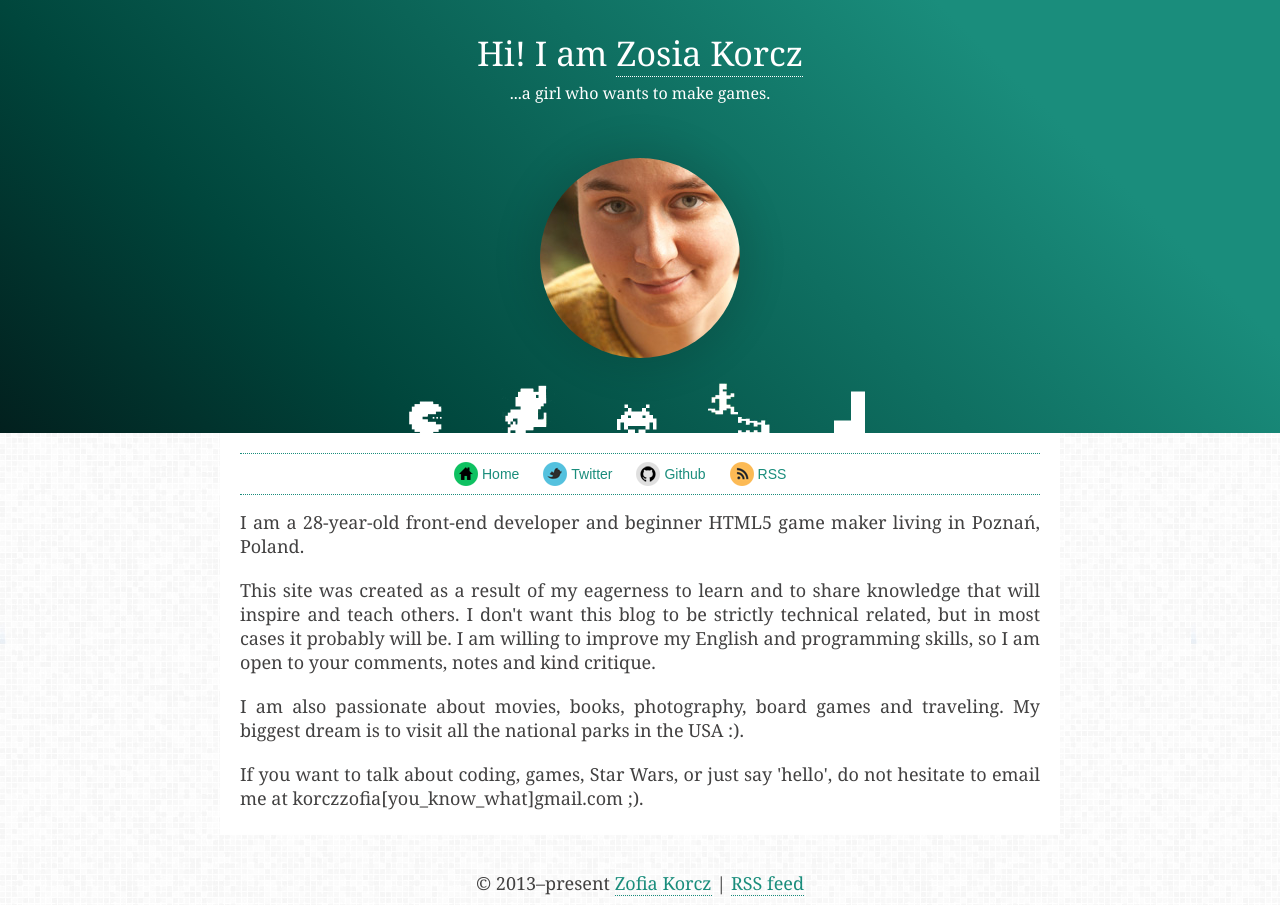
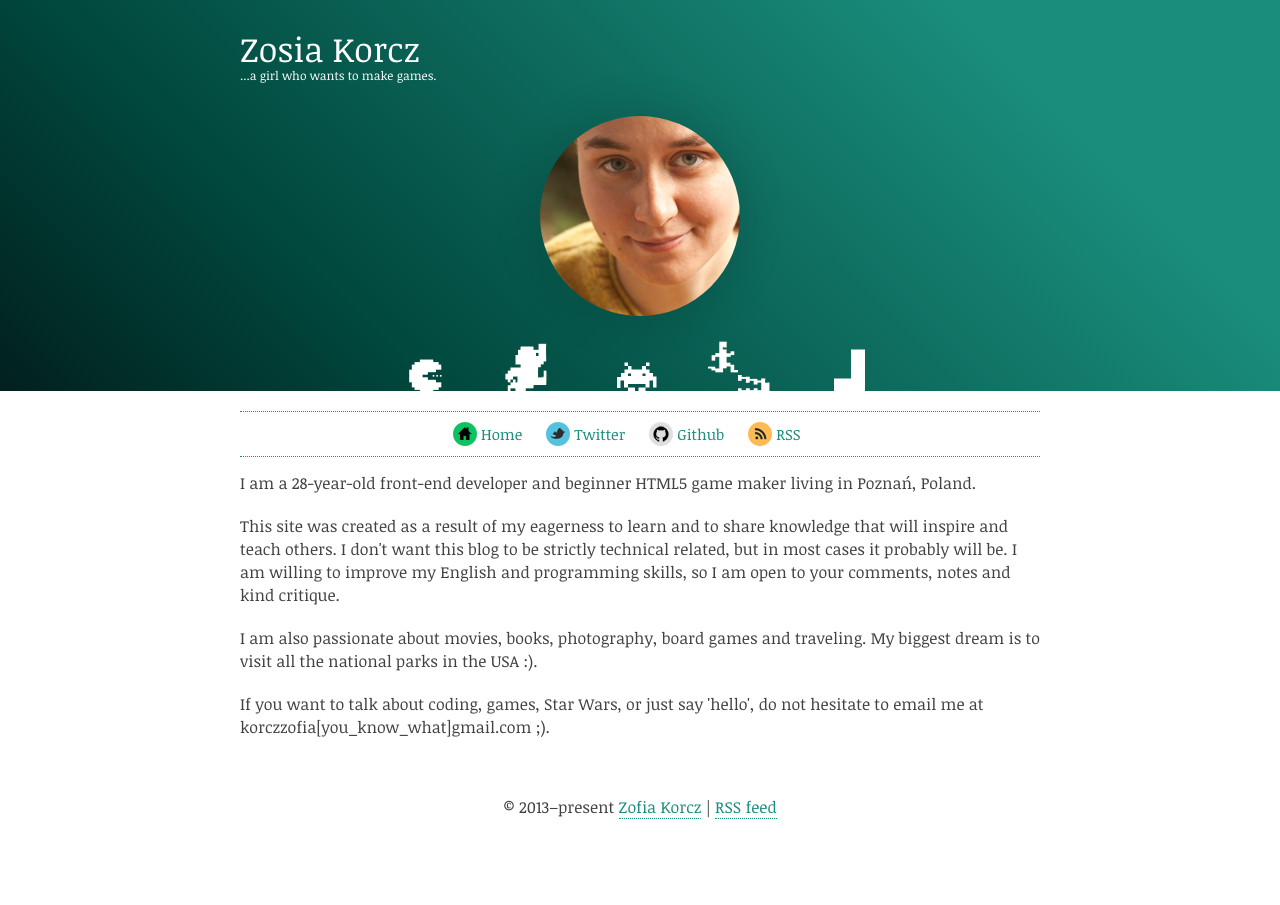
Before and after one commit to Calanthe/Calanthe.github.io, a Jekyll site: the page built from about.html, in a window 1280 px wide. Built offline with Jekyll 4.4.1, drawn with Linux system fonts in a browser that asks for light colours; some web fonts are replaced; Markdown is read by kramdown in place of the engine named in the settings.

Commit message:
design changes part 1, fonts

```diff
--- a/_drafts/sliding-puzzle-game-phaser.markdown
+++ b/_drafts/sliding-puzzle-game-phaser.markdown
@@ -47,6 +47,8 @@ var game = new Phaser.Game(800, 600, Phaser.CANVAS,
 {% endhighlight %}
 
 The above line demonstrates how to initialize the `Phaser` instance, by setting a proper width and height, the method of rendering (it can be also `Phaser.AUTO` to detect WebGL with a fallback to canvas), the aforementioned id of the parent element and the list of used states in the game.
+
+### Game loop
 
 We have two states in the game: `preload` and `create`. They will be fired in the same order as they are specified. The `Phaser` allows you to use more than those two, e.g. `boot` to show a loader but in this game we will use only two basic states.
 
@@ -170,6 +172,8 @@ function selectPiece(piece) {
 
 {% endhighlight %}
 
+### Moving pieces
+
 Before moving the piece, we need to be sure that there is a black piece in a close neighborhood. There is a `canMove` function which looks for a black block in every direction from the clicked piece:
 
 {% highlight js %}
--- a/_layouts/default.html
+++ b/_layouts/default.html
@@ -7,6 +7,7 @@
         <meta name="Keywords" content="HTML,HTML5,JavaScript,DOM,jQuery,HTML5 games,CSS 3,tutorial,programming,development,Duck Hunt,canvas,webgl,MDN,Zofia Korcz,Zosia Korcz"/>
         <meta name="viewport" content="width=device-width"/>
         <link href='http://fonts.googleapis.com/css?family=Droid+Serif' rel='stylesheet' type='text/css'/>
+        <link href='http://fonts.googleapis.com/css?family=Noticia+Text:400,400italic' rel='stylesheet' type='text/css'>
         <link rel="alternate" type="application/rss+xml" title="{{ site.name }}" href="{{ site.url }}/feed.xml"/>
 
         <!-- Custom CSS -->
@@ -21,7 +22,7 @@
           <div class="top-stripe">
                 <div class="top-site">
                   <div class="header">
-                      <h1>Hi! I am <a href="{{ site.url }}">Zosia Korcz</a></h1>
+                      <h1><a href="{{ site.url }}">Zosia Korcz</a></h1>
                       <h2>...a girl who wants to make games.</h2>
                   </div>
                 </div>
--- a/_layouts/post_index.html
+++ b/_layouts/post_index.html
@@ -7,6 +7,7 @@
         <meta name="Keywords" content="HTML,HTML5,JavaScript,DOM,jQuery,HTML5 games,CSS 3,tutorial,programming,development,Duck Hunt,canvas,webgl,MDN,Zofia Korcz,Zosia Korcz"/>
         <meta name="viewport" content="width=device-width"/>
         <link href='http://fonts.googleapis.com/css?family=Droid+Serif' rel='stylesheet' type='text/css'/>
+        <link href='http://fonts.googleapis.com/css?family=Noticia+Text:400,400italic' rel='stylesheet' type='text/css'>
         <link rel="alternate" type="application/rss+xml" title="{{ site.name }}" href="{{ site.url }}/feed.xml"/>
 
         <!-- syntax highlighting CSS -->
--- a/css/main.css
+++ b/css/main.css
@@ -13,9 +13,8 @@
 html, body { height: 100%; }
 
 body {
-  background: url('./../assets/bg.png') repeat top left #FFF;
-  font: 18px Georgia, 'Times New Roman', Times, serif;
-  text-align: center;
+  background: #FFF;
+  font: 16px 'Noticia Text', Georgia, 'Times New Roman', Times, serif;
   color: #424141;
 }
 
@@ -44,12 +43,11 @@ ul.posts {
 ul.posts li {
   margin: 0 0 1em 0;
   padding: 0 0 1em 0;
-  border-bottom: 1px solid #0AC692;
 }
 
 ul.posts li,
 .post p {
-  line-height: 24px;
+  line-height: 23px;
 }
 
 ul.posts li:last-child{
@@ -82,7 +80,7 @@ div.post p {
 }
 
 .menu-wrapper {
-  font: 14px Droid Serif,sans-serif;
+  font-size: 15px;
 }
 
 .about.post p{
@@ -98,12 +96,23 @@ div.about p:nth-child(2) {
 	color: #424141;
 }
 
+.post-item-img {
+  float: left;
+  width: 300px;
+}
+
+.post-item-into {
+  float: right;
+  width: 490px;
+  padding-left: 10px;
+}
 /*****************************************************************************/
 /*
 /* Site
 /*
 /*****************************************************************************/
 .top-stripe {
+  text-align: center;
   background: rgb(2,32,30); /* Old browsers */
   background: -moz-linear-gradient(45deg,  rgba(2,32,30,1) 0%, rgba(0,70,60,1) 25%, rgba(26,141,124,1) 80%); /* FF3.6+ */
   background: -webkit-gradient(linear, left bottom, right top, color-stop(0%,rgba(2,32,30,1)), color-stop(25%,rgba(0,70,60,1)), color-stop(80%,rgba(26,141,124,1))); /* Chrome,Safari4+ */
@@ -116,7 +125,7 @@ div.about p:nth-child(2) {
 
 .top-stripe img {
   display: inline-block;
-  margin: 20px 0 20px 0;
+  margin: 0 0 20px 0;
   -webkit-border-radius: 100px;
   -moz-border-radius: 100px;
   border-radius: 100px;
@@ -129,8 +138,8 @@ div.about p:nth-child(2) {
   max-width: 800px;
   margin: 0 auto;
   padding: 2em 0;
-  font-family: 'Droid Serif', Georgia,'Times New Roman', serif;
   color: #FFF;
+  text-align: left;
 }
 
 .top-site .header a,
@@ -138,19 +147,22 @@ div.about p:nth-child(2) {
   color: #FFF;
   font-weight: normal;
   text-decoration: none;
-  border-bottom: #FFF 1px dotted;
 }
 
 .top-site .header h1 {
   font-size: 34px;
   font-weight: normal;
-  padding: 0 0 14px 0;
+  padding: 0;
 }
 
 .top-site .header h2 {
-  font-size: 16px;
+  font-size: 12px;
   font-weight: normal;
   line-height: 18px;
+}
+
+.top-site .header h2 span {
+  color: ;
 }
 
 .top-stripe .retro-stripe {
@@ -163,7 +175,6 @@ div.about p:nth-child(2) {
 }
 
 .site {
-  text-align: justify;
   max-width: 800px;
   margin: 0 auto 2em;
   background-color: #FFF;
@@ -195,7 +206,6 @@ footer a:hover {
 
 .site .title {
   font-size: 20px;
-  font-family: 'Droid Serif', Georgia,'Times New Roman', serif;
   font-weight: normal;
   border-bottom: none;
 }
@@ -204,8 +214,8 @@ footer a:hover {
   color: #AAA;
 }
 
-.site .menu-wrapper {
-  height: 40px;
+.menu-wrapper {
+  height: 44px;
   margin: 0 0 10px 0;
   max-width: 800px;
   border-top: #1A8D7C 1px dotted;
@@ -213,47 +223,48 @@ footer a:hover {
   background-color: #FFF;
 }
 
-.site .menu-wrapper ul {
+.menu-wrapper ul {
   display: block;
   padding: 0px 10px;
   margin: 0 auto;
-  width: 392px;
+  width: 394px;
 }
 
-.site .menu-wrapper ul li {
+.menu-wrapper ul li {
   list-style: none;
   display: inline-block;
   padding: 12px 10px;
 }
 
-.site .menu-wrapper ul li a {
+.menu-wrapper ul li a {
   border-bottom: none;
-  padding: 4px 0 4px 28px;
+  padding: 2px 0 2px 28px;
   background: url('./../assets/sprites.png') no-repeat;
 }
 
-.site .menu-wrapper ul li.about a {
+.menu-wrapper ul li.about a {
   background-position: 0 0;
 }
 
-.site .menu-wrapper ul li.home a {
+.menu-wrapper ul li.home a {
   background-position: 0 -26px;
 }
 
-.site .menu-wrapper ul li.twitter a {
+.menu-wrapper ul li.twitter a {
   background-position: 0 -78px;
 }
 
-.site .menu-wrapper ul li.github a {
+.menu-wrapper ul li.github a {
   background-position: 0 -104px;
 }
 
-.site .menu-wrapper ul li.rss a {
+.menu-wrapper ul li.rss a {
   background-position: 0 -52px;
 }
 
 footer {
   padding: 0 0 10px 0;
+  text-align: center;
 }
 
 /*****************************************************************************/
@@ -268,13 +279,14 @@ pre {
   background-color: #FCFCFC;
   padding: 0.2em .4em;
   margin: 5px 0;
+  overflow-x: scroll;
 }
 
 code {
   border: 1px solid #E2DEDE;
   background-color: #FCFCFC;
   padding: 0.1em .2em;
-  font-size: 12px;
+  font-size: 14px;
 }
 
 pre code {
@@ -301,7 +313,7 @@ pre.terminal code {
 }
 
 .post h3 {
-  font-size: 18px;
+  font-size: 20px;
   padding: 5px 0;
 }
 
@@ -313,7 +325,7 @@ pre.terminal code {
 }
 
 .post h2 {
-  font-size: 16px;
+  font-size: 12px;
   padding: 3px 0 0 0;
 }
 
```
Also changed, not shown: index.html (+6 -1 lines), assets/bg.png (deleted), assets/image.jpg (deleted), assets/link.png (deleted).
